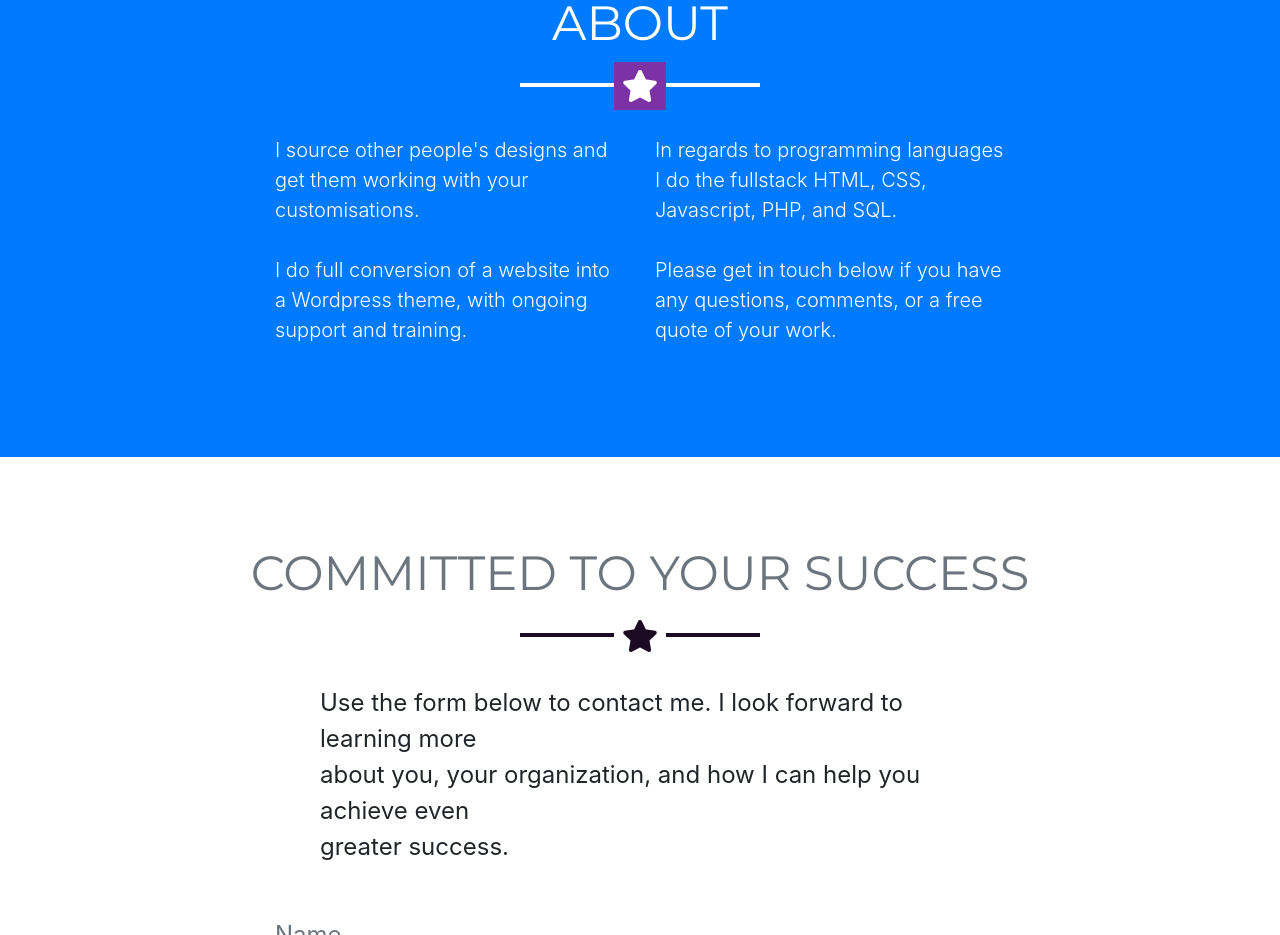
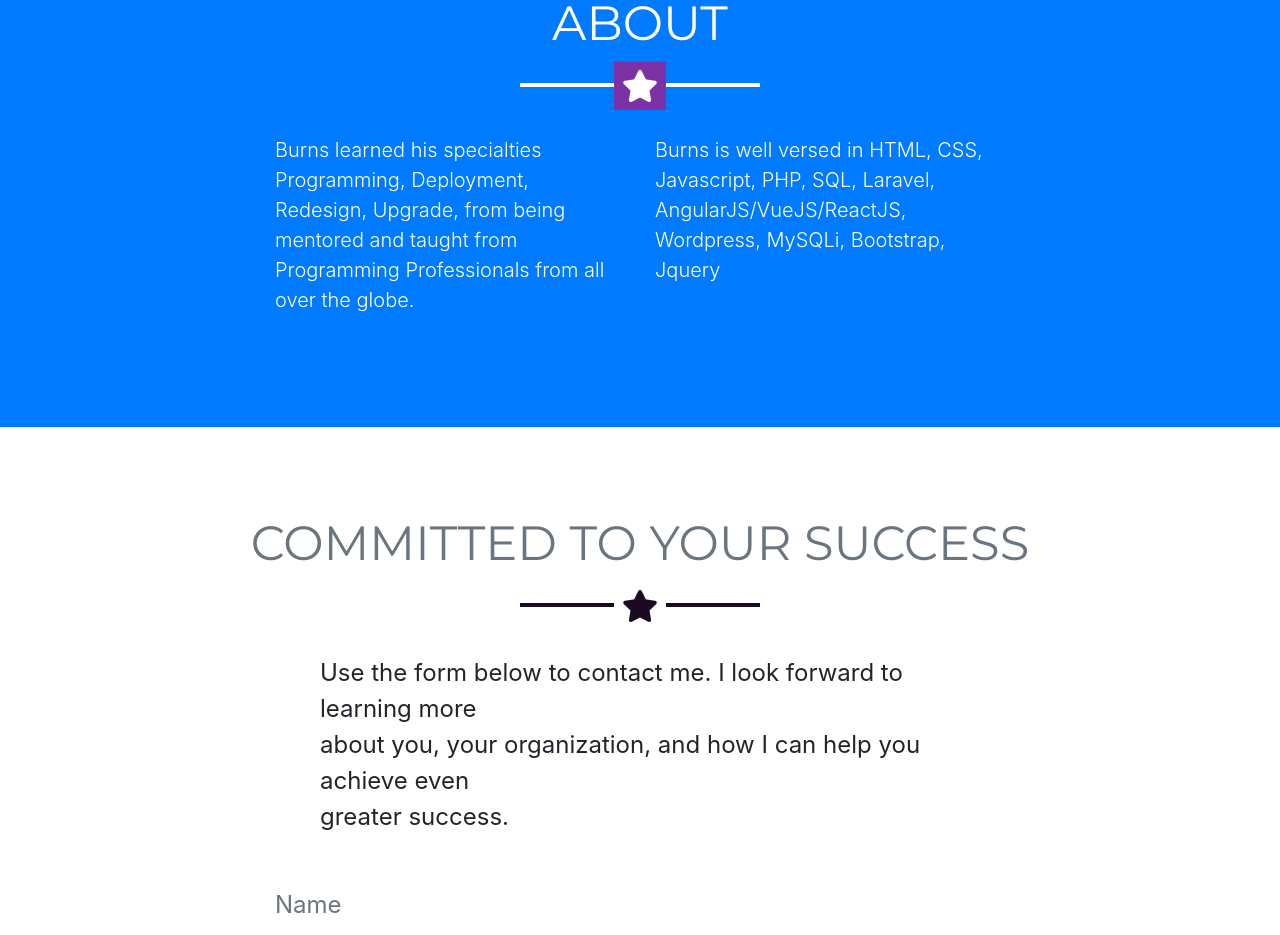
Before and after one commit to burnsvaughan/burnsvaughan.github.io, a website with bundled scripts: page index.html in a window 1280 px wide. Shown: the part 1736-2671 px from the top of the page. Built offline with nearby package versions, Linux system fonts and the light colour scheme.

Commit message:
modified abouttext

```diff
--- a/index.html
+++ b/index.html
@@ -149,15 +149,14 @@
       <hr class="star-light mb-5">
       <div class="row">
         <div class="col-lg-4 ml-auto">
-          <p class="lead">I source other people's designs and get them working with your customisations. <br><br>I do full conversion of a website into a Wordpress theme, with ongoing support and training.<br></p>
+          <p class="lead">Burns learned his specialties Programming, Deployment, Redesign, Upgrade, from being mentored and taught from Programming Professionals from all over the globe.<br></p>
         </div>
         <div class="col-lg-4 mr-auto">
-          <p class="lead">In regards to programming languages I do the fullstack HTML, CSS, Javascript, PHP, and SQL.<br><br>Please get in touch below if you have any questions, comments, or a free quote of your work.</p>
+          <p class="lead">Burns is well versed in HTML, CSS, Javascript, PHP, SQL, Laravel, AngularJS/VueJS/ReactJS, Wordpress, MySQLi, Bootstrap, Jquery<br></p>
         </div>
       </div>
     </div>
   </section>
-
   <!-- Contact Section -->
   <section id="contact">
     <div class="container">
```
